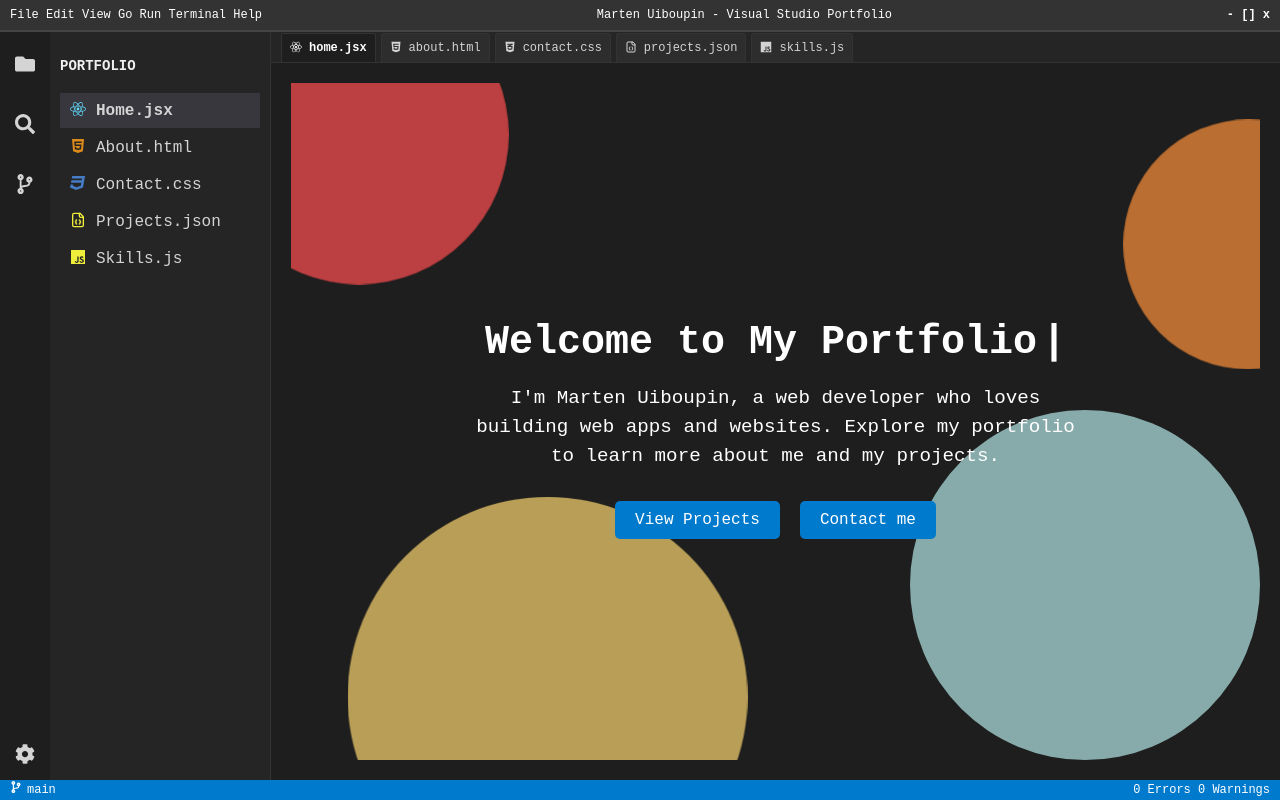
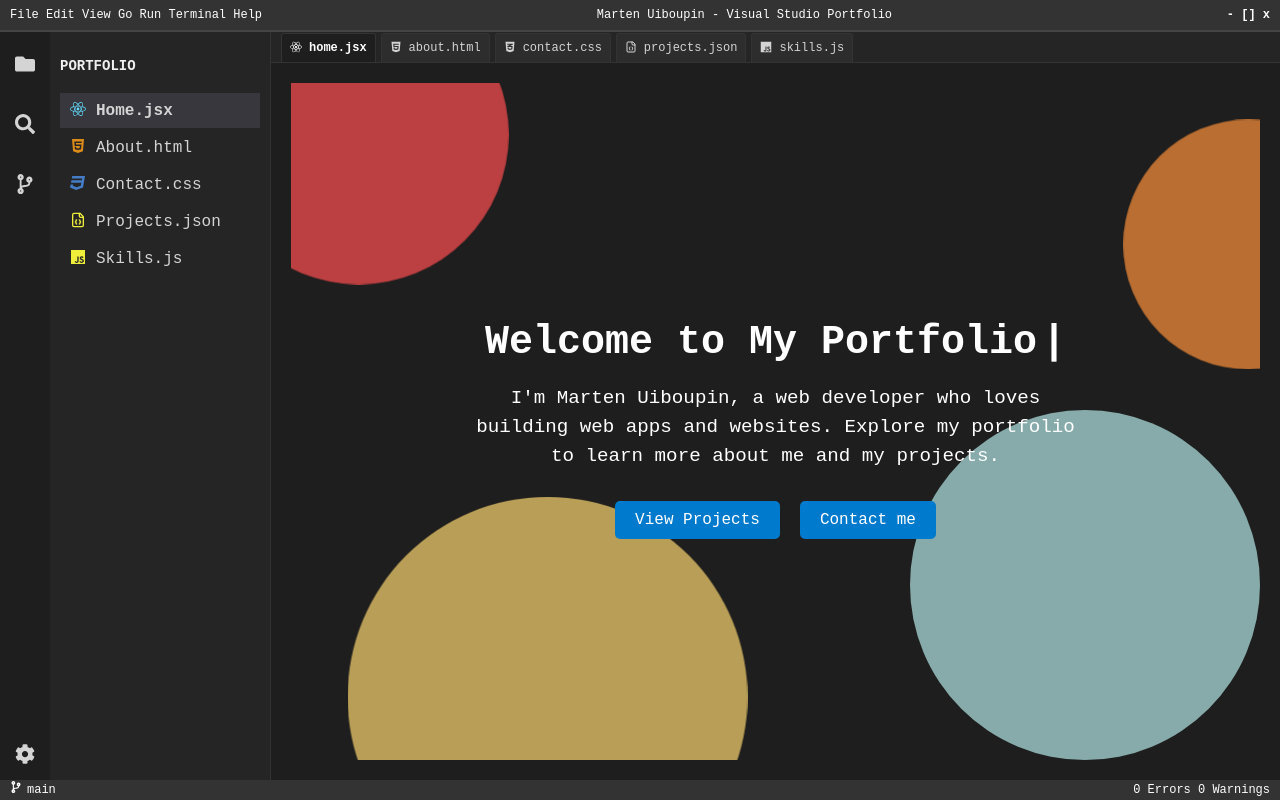
Before and after one commit to TheVaxly/code-portfolio, a React (Vite) app: page / in a window 1280 px wide. Built offline with nearby package versions, Linux system fonts and the light colour scheme.

Commit message:
statusbar color change

```diff
--- a/src/styles/StatusBar.css
+++ b/src/styles/StatusBar.css
@@ -1,6 +1,6 @@
 .status-bar {
   height: 20px;
-  background: #007acc;
+  background: #333333;
   color: white;
   display: flex;
   justify-content: space-between;
```
